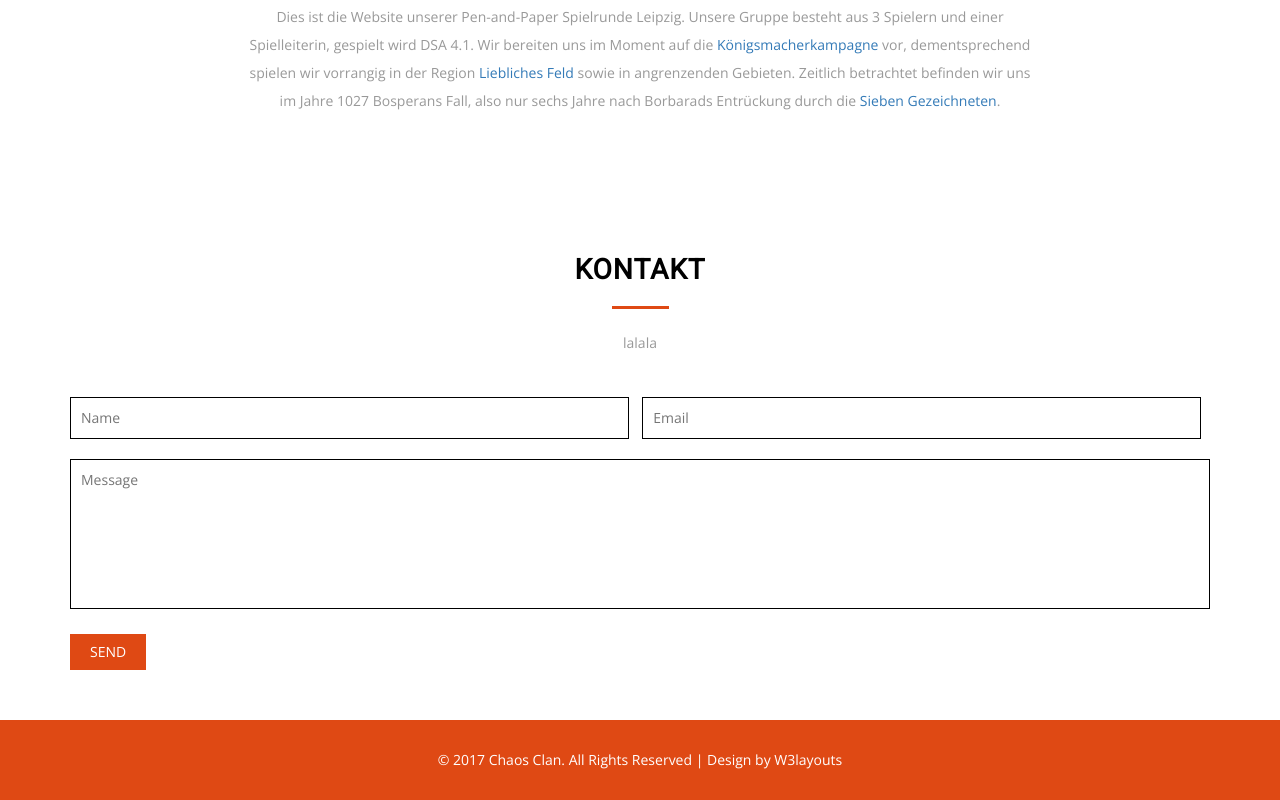
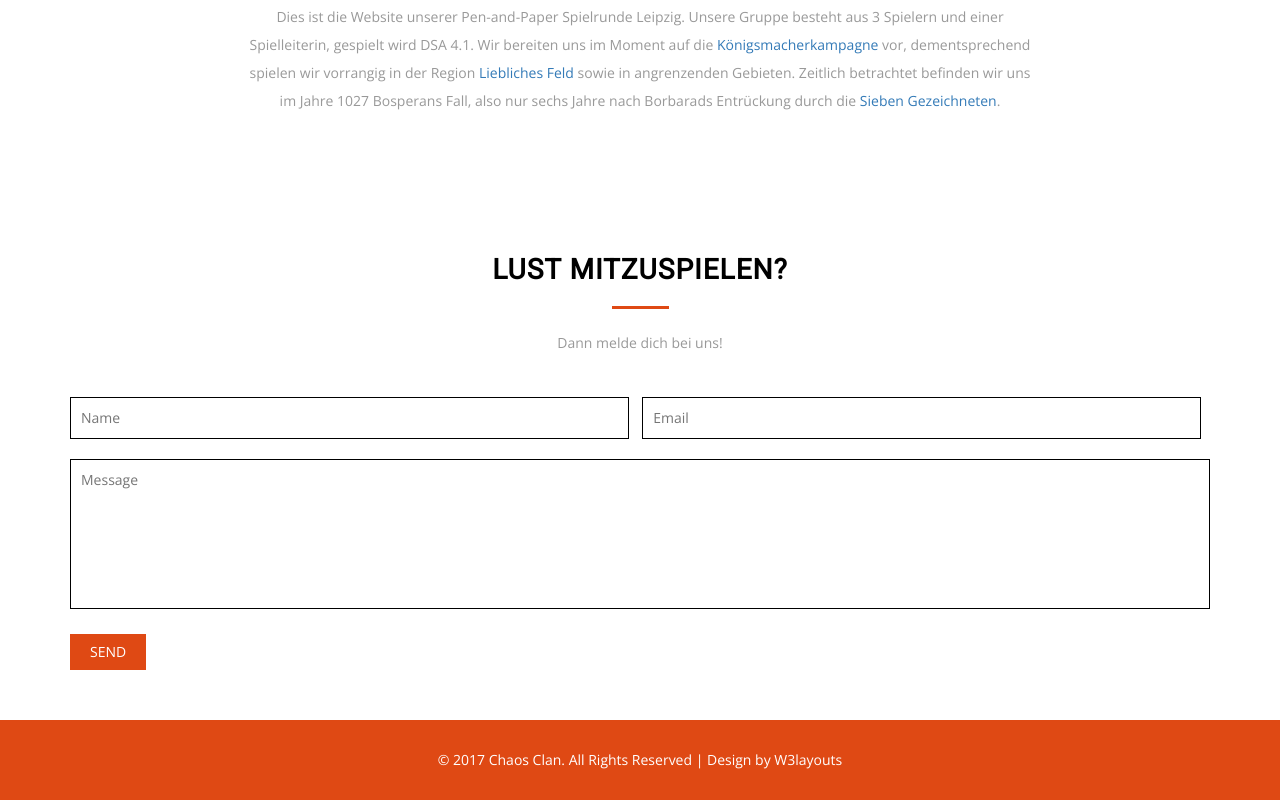
Before and after one commit to MahitiMahitiMahiti/dsa, a plain HTML site: page Website/index.html in a window 1280 px wide. Shown: the part 891-1691 px from the top of the page. Drawn offline with nearby package versions, Linux system fonts and the light colour scheme.

Commit message:
weitere änderungen

```diff
--- a/Website/index.html
+++ b/Website/index.html
@@ -97,9 +97,9 @@ License URL: http://creativecommons.org/licenses/by/3.0/
 
 <div class="contact-wthree" id="contact">
 		<div class="container">
-					<h3>Kontakt</h3>
+					<h3>Lust mitzuspielen?</h3>
 					<label class="line"></label>
-					<p class="top-p"> lalala</p>
+					<p class="top-p">Dann melde dich bei uns!</p>
 					<div class="w3layouts-agileits">
 						<form action="#"  method="get" class="my-form" style="width:100%">
 							<input type="text"  name="name"  placeholder="Name" required="required">
```
